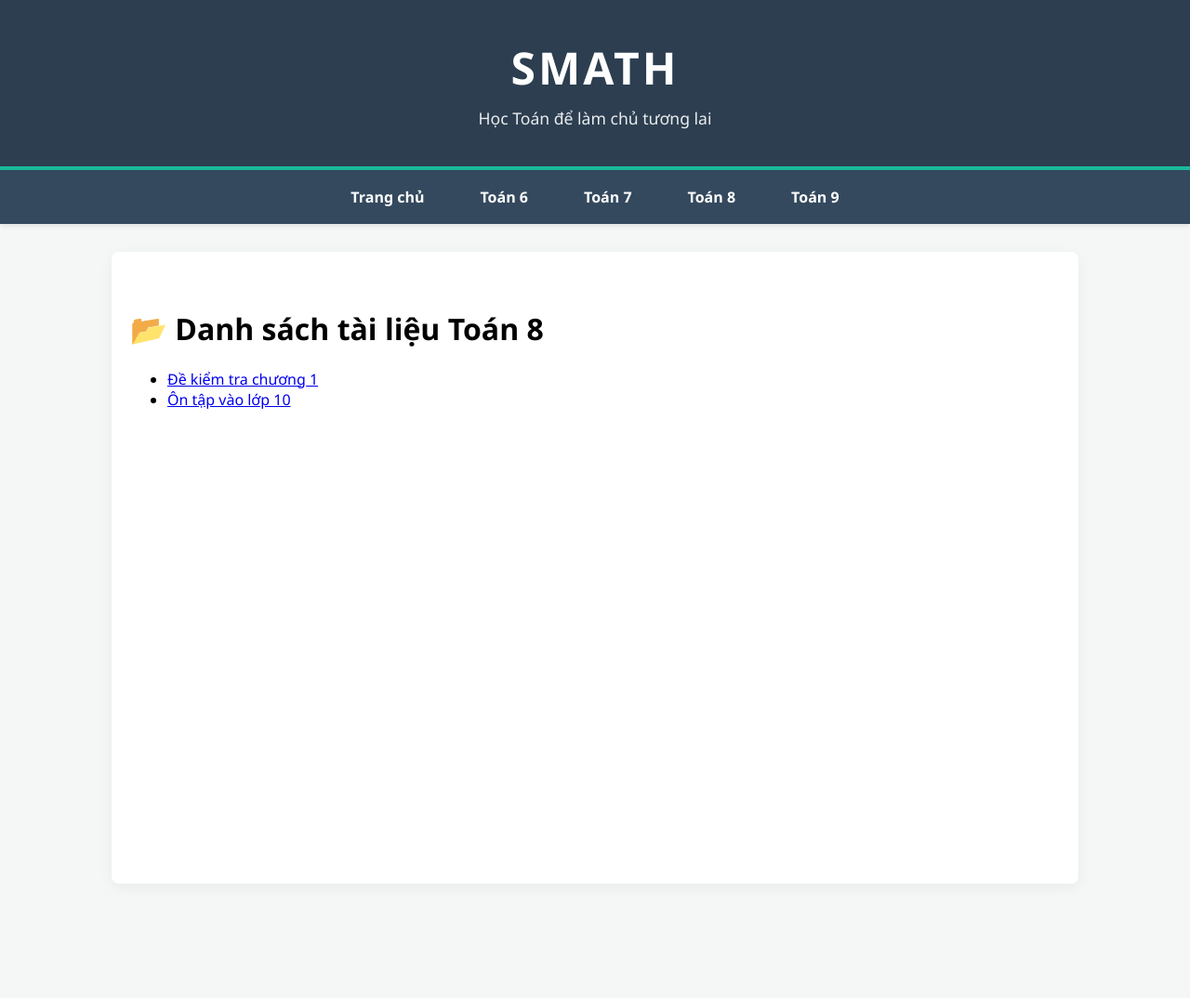
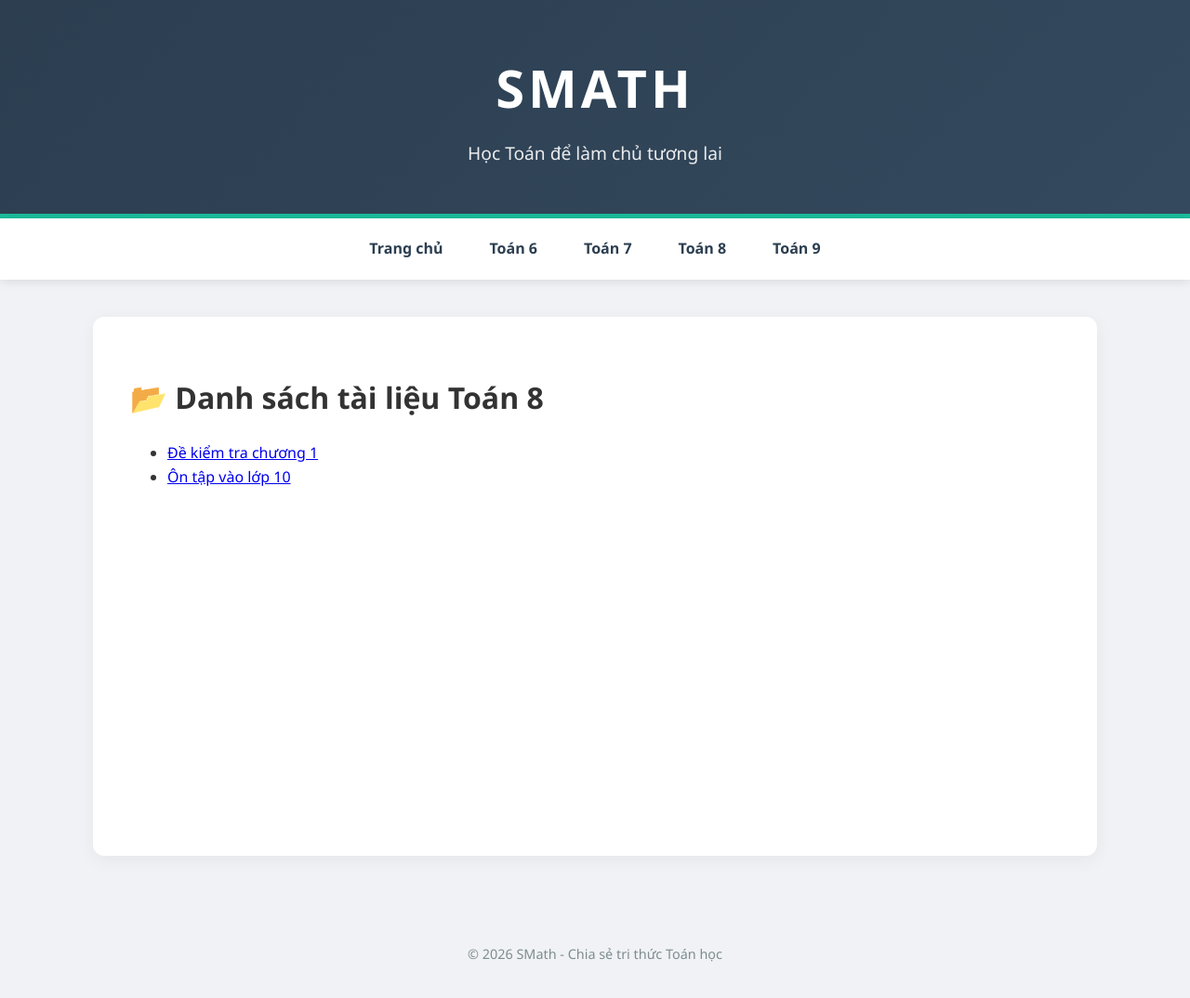
Before and after one commit to ToanThaySon/SMath, a Jekyll site: the page built from toan8/index.md, in a window 1280 px wide and 1093 px high. Shown: the top 1074 px of the window at 93% size. Built offline with Jekyll 4.4.1, drawn with Linux system fonts in a browser that asks for light colours.

Commit message:
Update default.html

```diff
--- a/_layouts/default.html
+++ b/_layouts/default.html
@@ -1,61 +1,95 @@
 <!DOCTYPE html>
-<html>
+<html lang="vi">
 <head>
-    <title>{{ page.title }} - SMath</title>
+    <meta charset="UTF-8">
+    <meta name="viewport" content="width=device-width, initial-scale=1.0">
+    <title>{{ page.title }} | SMath</title>
+
     <script src="https://cdn.jsdelivr.net/npm/mathjax@3/es5/tex-mml-chtml.js"></script>
+
     <style>
-        /* Tổng thể */
-        body { margin: 0; font-family: 'Segoe UI', Tahoma, Geneva, Verdana, sans-serif; background-color: #f4f7f6; }
+        /* TỔNG THỂ */
+        body { margin: 0; font-family: 'Segoe UI', Tahoma, Geneva, Verdana, sans-serif; background-color: #f0f2f5; color: #333; line-height: 1.6; }
 
-        /* PHẦN 1: HEADER */
-        .header { background: #2c3e50; color: white; padding: 40px; text-align: center; border-bottom: 4px solid #1abc9c; }
-        .header h1 { margin: 0; font-size: 3em; letter-spacing: 3px; }
-        .header p { margin: 10px 0 0; opacity: 0.9; font-size: 1.1em; font-weight: 300; }
+        /* PHẦN 1: HEADER (LOGO & TIÊU NGỮ) */
+        .header {
+            background: linear-gradient(135deg, #2c3e50, #34495e);
+            color: white;
+            padding: 50px 20px;
+            text-align: center;
+            border-bottom: 5px solid #1abc9c;
+        }
+        .header h1 { margin: 0; font-size: 3.5em; letter-spacing: 4px; text-transform: uppercase; }
+        .header p { margin: 10px 0 0; font-size: 1.2em; font-weight: 300; opacity: 0.9; }
 
-        /* PHẦN 2: NAVBAR & DROPDOWN */
-        .navbar { background: #34495e; display: flex; justify-content: center; position: sticky; top: 0; z-index: 1000; box-shadow: 0 2px 5px rgba(0,0,0,0.1); }
+        /* PHẦN 2: NAVBAR (MENU ĐIỀU HƯỚNG) */
+        .navbar {
+            background: #ffffff;
+            display: flex;
+            justify-content: center;
+            position: sticky;
+            top: 0;
+            z-index: 1000;
+            box-shadow: 0 2px 10px rgba(0,0,0,0.1);
+        }
 
+        /* Cấu trúc Dropdown */
         .dropdown { position: relative; display: inline-block; }
-        .dropbtn { color: white; padding: 18px 30px; text-decoration: none; display: block; font-weight: bold; font-size: 16px; }
-        .dropdown:hover .dropbtn { background-color: #1abc9c; color: white; transition: 0.3s; }
+        .dropbtn {
+            color: #2c3e50;
+            padding: 20px 25px;
+            text-decoration: none;
+            display: block;
+            font-weight: bold;
+            font-size: 16px;
+            transition: 0.3s;
+        }
+        .dropdown:hover .dropbtn { background-color: #1abc9c; color: white; }
 
+        /* Nội dung khi di chuột vào */
         .dropdown-content {
             display: none;
             position: absolute;
             background-color: #ffffff;
             min-width: 220px;
-            box-shadow: 0px 8px 16px rgba(0,0,0,0.15);
-            z-index: 1;
-            border-radius: 0 0 5px 5px;
+            box-shadow: 0px 8px 16px rgba(0,0,0,0.1);
+            border-radius: 0 0 8px 8px;
+            overflow: hidden;
         }
-
         .dropdown-content a {
-            color: #333 !important;
+            color: #333;
             padding: 12px 20px;
             text-decoration: none;
             display: block;
-            text-align: left;
-            font-weight: 500 !important;
             border-bottom: 1px solid #f1f1f1;
+            transition: 0.2s;
+        }
+        .dropdown-content a:hover { background-color: #f8f9fa; color: #1abc9c; padding-left: 30px; }
+        .dropdown:hover .dropdown-content { display: block; }
+
+        /* PHẦN 3: NỘI DUNG CHÍNH (CONTENT AREA) */
+        .content {
+            max-width: 1000px;
+            margin: 40px auto;
+            padding: 40px;
+            background: white;
+            border-radius: 12px;
+            box-shadow: 0 5px 20px rgba(0,0,0,0.05);
+            min-height: 500px;
         }
 
-        .dropdown-content a:last-child { border-bottom: none; }
-        .dropdown-content a:hover { background-color: #f8f9fa; color: #1abc9c !important; padding-left: 25px; transition: 0.2s; }
-
-        .dropdown:hover .dropdown-content { display: block; }
-
-        /* PHẦN 3: CONTENT */
-        .content { padding: 40px 20px; max-width: 1000px; margin: 30px auto; background: white; min-height: 600px; border-radius: 8px; box-shadow: 0 4px 15px rgba(0,0,0,0.05); }
+        /* Footer bổ sung */
+        .footer { text-align: center; padding: 40px; color: #7f8c8d; font-size: 0.9em; }
     </style>
 </head>
 <body>
 
-    <div class="header">
-        <h1>SMATH</h1>
-        <p>Học Toán để làm chủ tương lai</p>
-    </div>
+    <header class="header">
+        <h1>{{ site.title }}</h1>
+        <p>{{ site.tagline }}</p>
+    </header>
 
-   <div class="navbar">
+    <nav class="navbar">
         <div class="dropdown">
             <a href="{{ site.baseurl }}/" class="dropbtn">Trang chủ</a>
         </div>
@@ -72,7 +106,7 @@
             <a href="{{ site.baseurl }}/toan7/" class="dropbtn">Toán 7</a>
             <div class="dropdown-content">
                 <a href="{{ site.baseurl }}/toan7/so-huu-ti.html">Số hữu tỉ</a>
-            <a href="{{ site.baseurl }}/toan7/tam-giac.html">Hình học Tam giác</a>
+                <a href="{{ site.baseurl }}/toan7/tam-giac.html">Hình học tam giác</a>
             </div>
         </div>
 
@@ -89,13 +123,18 @@
             <div class="dropdown-content">
                 <a href="{{ site.baseurl }}/toan9/can-thuc.html">Căn bậc hai</a>
                 <a href="{{ site.baseurl }}/toan9/duong-tron.html">Đường tròn</a>
+                <a href="{{ site.baseurl }}/toan9/on-thi-10.html">Ôn thi vào 10</a>
             </div>
         </div>
-</div>
+    </nav>
 
-    <div class="content">
+    <main class="content">
         {{ content }}
-    </div>
+    </main>
+
+    <footer class="footer">
+        <p>&copy; 2026 SMath - Chia sẻ tri thức Toán học</p>
+    </footer>
 
 </body>
 </html>
```
Also changed, not shown: other parts of _layouts/default.html (+1 -1 lines). Lines whose indentation alone changed are shown as unchanged.
